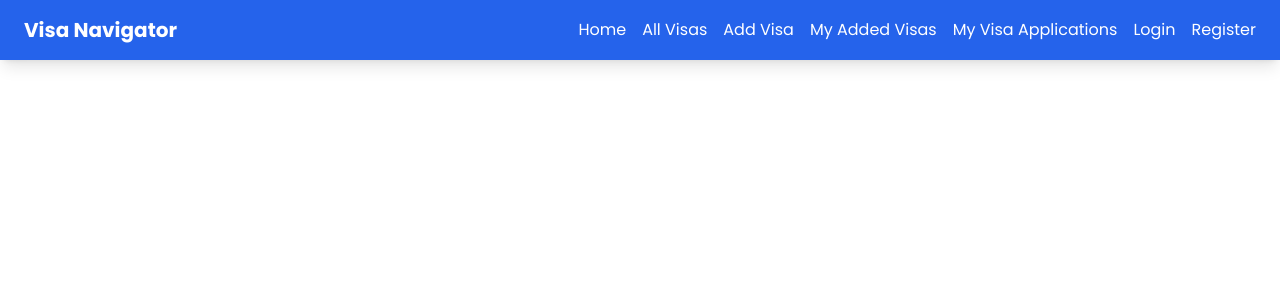
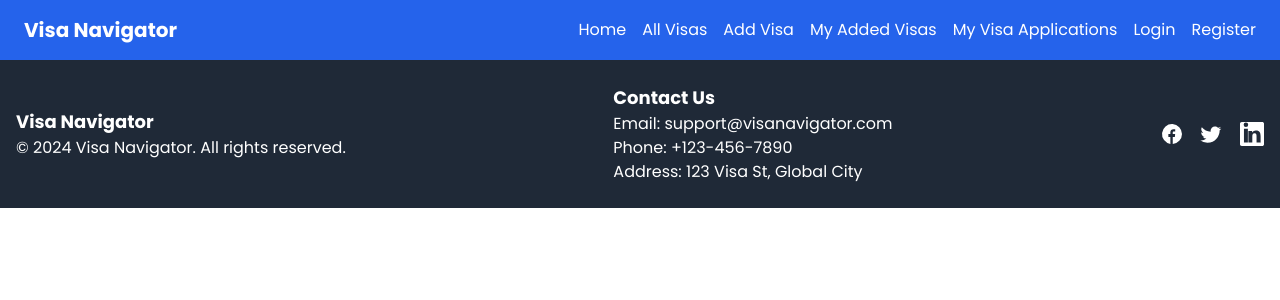
Before and after one commit to MuhammadNazmusSakib/Visa-Navigator-Portal-Client, a React (Vite) app: page / in a window 1280 px wide. Shown: the top 300 px of the page. Built offline with nearby package versions, Linux system fonts and the light colour scheme; no server answers.

Commit message:
footer and error page

```diff
--- /dev/null
+++ b/src/Components/Home/Error.jsx
@@ -0,0 +1,38 @@
+import React from "react";
+import { Link } from "react-router-dom";
+
+const ErrorPage = () => {
+  return (
+    <div className="flex items-center justify-center min-h-screen bg-gray-100">
+      <div className="text-center">
+        {/* Error Message */}
+        <h1 className="text-9xl font-extrabold text-blue-600">404</h1>
+        <p className="text-2xl font-bold text-gray-800 mt-4">Page Not Found</p>
+        <p className="text-gray-600 mt-2">
+          Sorry, the page you're looking for doesn't exist or has been moved.
+        </p>
+
+        {/* Navigation Options */}
+        <div className="mt-6">
+          <Link
+            to="/"
+            className="px-4 py-2 bg-blue-600 text-white font-medium rounded hover:bg-blue-700"
+          >
+            Go to Home
+          </Link>
+        </div>
+
+        {/* Illustration */}
+        <div className="mt-8">
+          <img
+            src="https://i.ibb.co.com/5hDxF8j/404.png"
+            alt="Page Not Found"
+            className="mx-auto w-full max-w-sm"
+          />
+        </div>
+      </div>
+    </div>
+  );
+};
+
+export default ErrorPage;
--- /dev/null
+++ b/src/Components/Home/Footer.jsx
@@ -0,0 +1,79 @@
+import React from "react";
+
+const Footer = () => {
+  return (
+    <footer className="bg-gray-800 text-white py-6">
+      <div className="container mx-auto px-4">
+        <div className="flex flex-col md:flex-row justify-between items-center">
+          {/* Website Name */}
+          <div className="mb-4 md:mb-0 text-center md:text-left">
+            <h2 className="text-lg font-bold">Visa Navigator</h2>
+            <p>&copy; {new Date().getFullYear()} Visa Navigator. All rights reserved.</p>
+          </div>
+
+          {/* Contact Information */}
+          <div className="mb-4 md:mb-0 text-center md:text-left">
+            <h3 className="text-lg font-bold">Contact Us</h3>
+            <p>Email: support@visanavigator.com</p>
+            <p>Phone: +123-456-7890</p>
+            <p>Address: 123 Visa St, Global City</p>
+          </div>
+
+          {/* Social Media Links */}
+          <div className="flex space-x-4">
+            <a
+              href="https://www.facebook.com"
+              target="_blank"
+              rel="noopener noreferrer"
+              className="hover:text-blue-500"
+              aria-label="Facebook"
+            >
+              <svg
+                xmlns="http://www.w3.org/2000/svg"
+                viewBox="0 0 24 24"
+                fill="currentColor"
+                className="w-6 h-6"
+              >
+                <path d="M22 12a10 10 0 1 0-11.63 9.88v-7h-2v-3h2v-1.6c0-2 1.2-3.11 3-3.11.87 0 1.62.06 1.84.09v2.15h-1.26c-1 0-1.2.48-1.2 1.17v1.3h2.4l-.31 3h-2.09v7A10 10 0 0 0 22 12Z" />
+              </svg>
+            </a>
+            <a
+              href="https://www.twitter.com"
+              target="_blank"
+              rel="noopener noreferrer"
+              className="hover:text-blue-400"
+              aria-label="Twitter"
+            >
+              <svg
+                xmlns="http://www.w3.org/2000/svg"
+                viewBox="0 0 24 24"
+                fill="currentColor"
+                className="w-6 h-6"
+              >
+                <path d="M19.633 7.997c.013.185.013.37.013.556 0 5.693-4.332 12.26-12.26 12.26A12.195 12.195 0 0 1 0 18.344a8.945 8.945 0 0 0 1.048.052 8.626 8.626 0 0 0 5.343-1.84A4.309 4.309 0 0 1 2.84 14.72c.247.038.494.05.753.05.364 0 .728-.052 1.079-.138a4.297 4.297 0 0 1-3.444-4.212v-.052a4.27 4.27 0 0 0 1.943.544 4.296 4.296 0 0 1-1.913-3.575c0-.79.208-1.522.576-2.158a12.207 12.207 0 0 0 8.862 4.494 4.848 4.848 0 0 1-.105-.983 4.297 4.297 0 0 1 4.296-4.296c1.237 0 2.352.525 3.137 1.37a8.616 8.616 0 0 0 2.72-1.037 4.28 4.28 0 0 1-1.889 2.36 8.621 8.621 0 0 0 2.472-.663 8.803 8.803 0 0 1-2.147 2.229Z" />
+              </svg>
+            </a>
+            <a
+              href="https://www.linkedin.com"
+              target="_blank"
+              rel="noopener noreferrer"
+              className="hover:text-blue-600"
+              aria-label="LinkedIn"
+            >
+              <svg
+                xmlns="http://www.w3.org/2000/svg"
+                viewBox="0 0 24 24"
+                fill="currentColor"
+                className="w-6 h-6"
+              >
+                <path d="M20.452 20.452h-3.912v-5.898c0-1.405-.027-3.216-1.96-3.216-1.963 0-2.264 1.533-2.264 3.113v6h-3.912V8.928h3.757v1.567h.053a4.114 4.114 0 0 1 3.705-2.037c3.964 0 4.69 2.61 4.69 6.008v6.986Zm-16.49-13.76h3.92V20.45H3.96V6.692ZM5.92 4.931a2.27 2.27 0 1 1 0-4.54 2.27 2.27 0 0 1 0 4.54ZM22.245 0H1.765C.789 0 0 .78 0 1.742v20.516C0 23.22.789 24 1.765 24h20.48c.978 0 1.765-.779 1.765-1.742V1.742C24 .78 23.223 0 22.245 0Z" />
+              </svg>
+            </a>
+          </div>
+        </div>
+      </div>
+    </footer>
+  );
+};
+
+export default Footer;
--- a/src/Components/PrivateRoutes/PrivateRoute.jsx
+++ b/src/Components/PrivateRoutes/PrivateRoute.jsx
@@ -1,7 +1,8 @@
 import React, { useContext } from 'react'
 
 import { Navigate, useLocation } from 'react-router-dom'
-import { Contex } from '../Components/ContexApi/Contex'
+import { Contex } from '../ContexApi/Contex'
+
 
 const PrivateRoute = ({ children }) => {
     const { user, loading } = useContext(Contex)
--- a/src/Components/Root/Root.jsx
+++ b/src/Components/Root/Root.jsx
@@ -1,12 +1,14 @@
 import React from 'react'
 import { Outlet } from 'react-router-dom'
 import Navbar from '../Home/navbar'
+import Footer from '../Home/Footer'
 
 const Root = () => {
   return (
     <div>
         <Navbar/>
         <Outlet/>
+        <Footer/>
     </div>
   )
 }
--- a/src/main.jsx
+++ b/src/main.jsx
@@ -16,6 +16,7 @@ import PrivateRoute from './Components/PrivateRoutes/PrivateRoute';
 import AddVisa from './Components/PrivateRoutes/PrivateRouteComponents/AddVisa';
 import MyAddedVisas from './Components/PrivateRoutes/PrivateRouteComponents/MyAddedVisas';
 import MyVisaApplications from './Components/PrivateRoutes/PrivateRouteComponents/MyVisaApplications';
+import ErrorPage from './Components/Home/Error';
 
 
 
@@ -23,6 +24,7 @@ const router = createBrowserRouter([
   {
     path: "/",
     element: <Root />,
+    errorElement: <ErrorPage/>,
     children: [
       {
         path: "/register",
```
